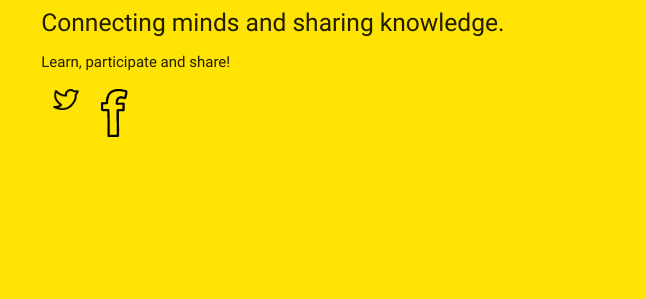
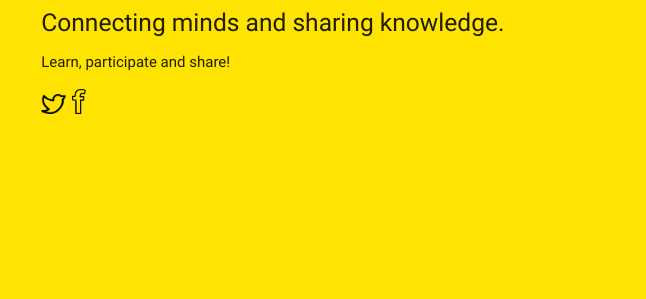
Before and after one commit to Baldini/DigitalNudge, a plain HTML site: page index.html in a window 1280 px wide. Shown: the part 418-717 px from the top of the page, 0-646 px from the left. Drawn offline with nearby package versions, Linux system fonts and the light colour scheme.

Commit message:
images facebook and twitterD

```diff
--- a/index.html
+++ b/index.html
@@ -40,8 +40,8 @@
                 <h5>When Behavioral Economics meets Digital.</h5>
                 <h5>Connecting minds and sharing knowledge.</h5>
                 <p>Learn, participate and share!</p>
-                <a href="#"><img src="images/twitter-icon.png" class="responsive-img col s1 m1 l1" /></a>
-                <a href="#"><img src="images/facebook-icon.png" class="responsive-img col s1 m1 l1" /></a>
+                <a href="#"><img src="images/twitter-icon.png" style="width:25px;" /></a>
+                <a href="#"><img src="images/facebook-icon.png" style="height:25px; margin-left:2px;"/></a>
             </div>
             <div class="col s12 m6 l6">
                 <iframe width="600" height="300" src="https://www.youtube.com/embed/wOtcDP3Cm3k" frameborder="0" allowfullscreen></iframe>
```
